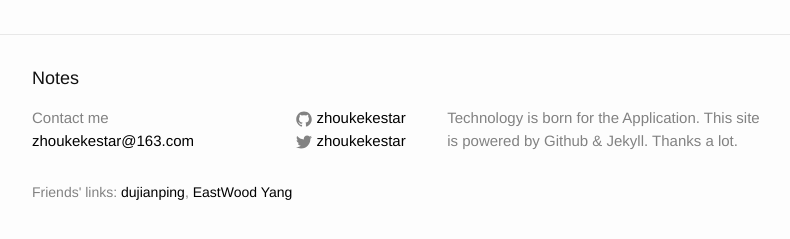
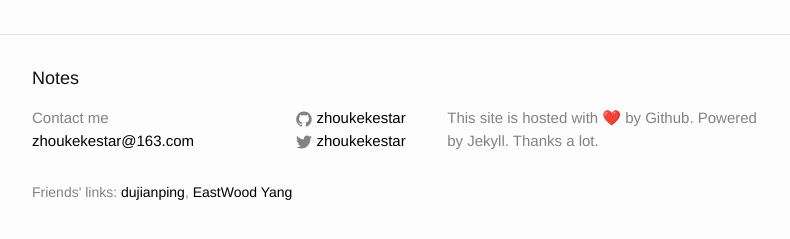
Before and after one commit to zhoukekestar/notes, a Jekyll site: the page built from index.html, in a window 1280 px wide and 900 px high, scrolled down 1963 px. Shown: the part 652-891 px from the top of the window, without its empty margins (238-1028 px from the left). Built offline with Jekyll 4.4.1, drawn with Linux system fonts in a browser that asks for light colours; the list of posts is cut into pages by our own code.

Commit message:
update footer

```diff
--- a/_config.yml
+++ b/_config.yml
@@ -16,8 +16,8 @@
 title: Notes
 email: zhoukekestar@163.com
 description: > # this means to ignore newlines until "baseurl:"
-  Technology is born for the Application.
-  This site is powered by Github & Jekyll. Thanks a lot.
+  This site is hosted with ❤️ by Github. Powered by Jekyll.
+  Thanks a lot.
 baseurl: "/notes" # the subpath of your site, e.g. /blog
 url: "https://zhoukekestar.github.io" # the base hostname & protocol for your site
 twitter_username: zhoukekestar
```
